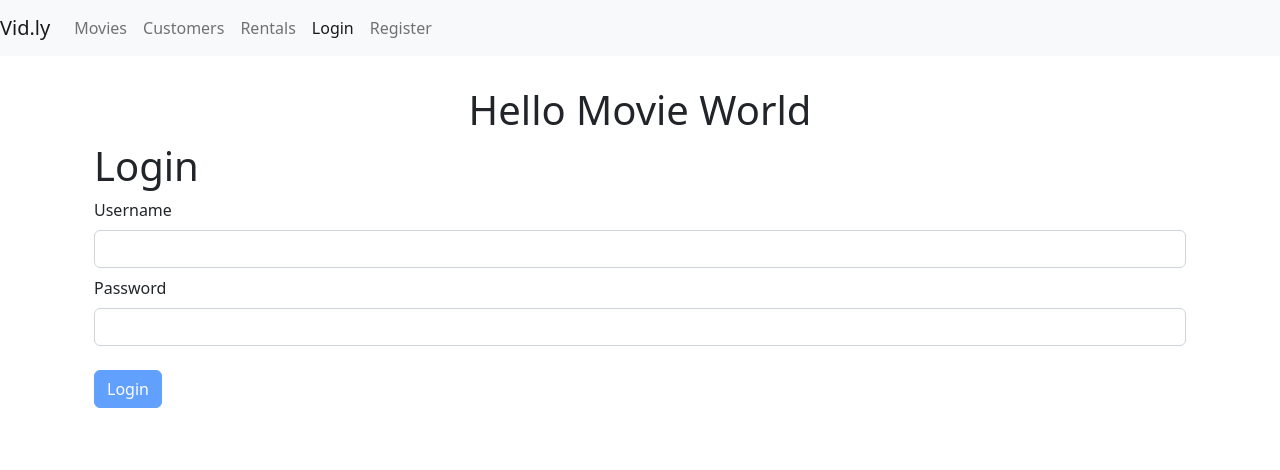
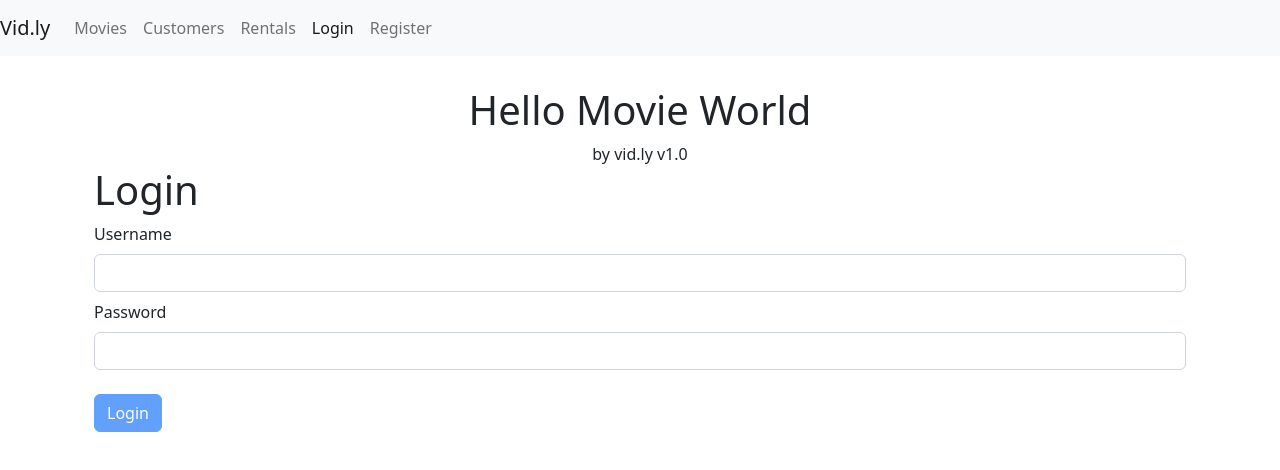
Before and after one commit to geek-Shayan/Vidly, a React (Create React App) app: page /login in a window 1280 px wide. Shown: the top 470 px of the page. Built offline with nearby package versions, Linux system fonts and the light colour scheme.

Commit message:
minor warnings fixed

```diff
--- a/src/App.js
+++ b/src/App.js
@@ -1,6 +1,6 @@
-import { Component } from 'react';
+// import { Component } from 'react';
 import { Route,Switch, Redirect } from 'react-router-dom';
-import logo from './logo.svg';
+// import logo from './logo.svg';
 import Movies from './components/movies';
 import Customers from './components/customers';
 import Rentals from './components/rentals';
@@ -18,7 +18,7 @@ function App() {
             <NavBar/>
             <div className="App" >
                 {/* <img npm src={logo} className="App-logo" alt="logo" /> */}
-                <span><h1>Hello Movie World</h1></span>
+                <span><h1>Hello Movie World</h1>by vid.ly v1.0</span>
             </div>
 
             <main className='container'>
--- a/src/components/loginForm.jsx
+++ b/src/components/loginForm.jsx
@@ -1,6 +1,7 @@
-import React, { Component } from 'react';
+// import React, { Component } from 'react';
+import React from 'react';
 import Joi from 'joi-browser';
-import Input from './common/input';
+// import Input from './common/input';
 import Form from './common/form';
 
 
--- a/src/components/movieForm.jsx
+++ b/src/components/movieForm.jsx
@@ -1,7 +1,7 @@
-import React, { Component } from 'react';
+// import React, { Component } from 'react';
+import React from 'react';
 import Joi from 'joi-browser';
 import Form from './common/form';
-import { cond, max } from 'lodash';
 import { getGenres } from '../services/fakeGenreService';
 import { getMovie, saveMovie } from '../services/fakeMovieService';
 
--- a/src/components/movies.jsx
+++ b/src/components/movies.jsx
@@ -3,12 +3,12 @@ import React, { Component } from 'react';
 import ListGroup from './common/listGroup';
 import Pagination from './common/pagination';
 import MoviesTable from './moviesTable';
-import MovieForm from './movieForm';
+// import MovieForm from './movieForm';
 import SearchBox from './common/searchBox';
 import { getMovies } from "../services/fakeMovieService";
 import { getGenres } from '../services/fakeGenreService';
 import { paginate } from '../utils/paginate';
-import { Route, Link } from 'react-router-dom';
+import { Link } from 'react-router-dom';
 import _ from 'lodash';
 
 
```
